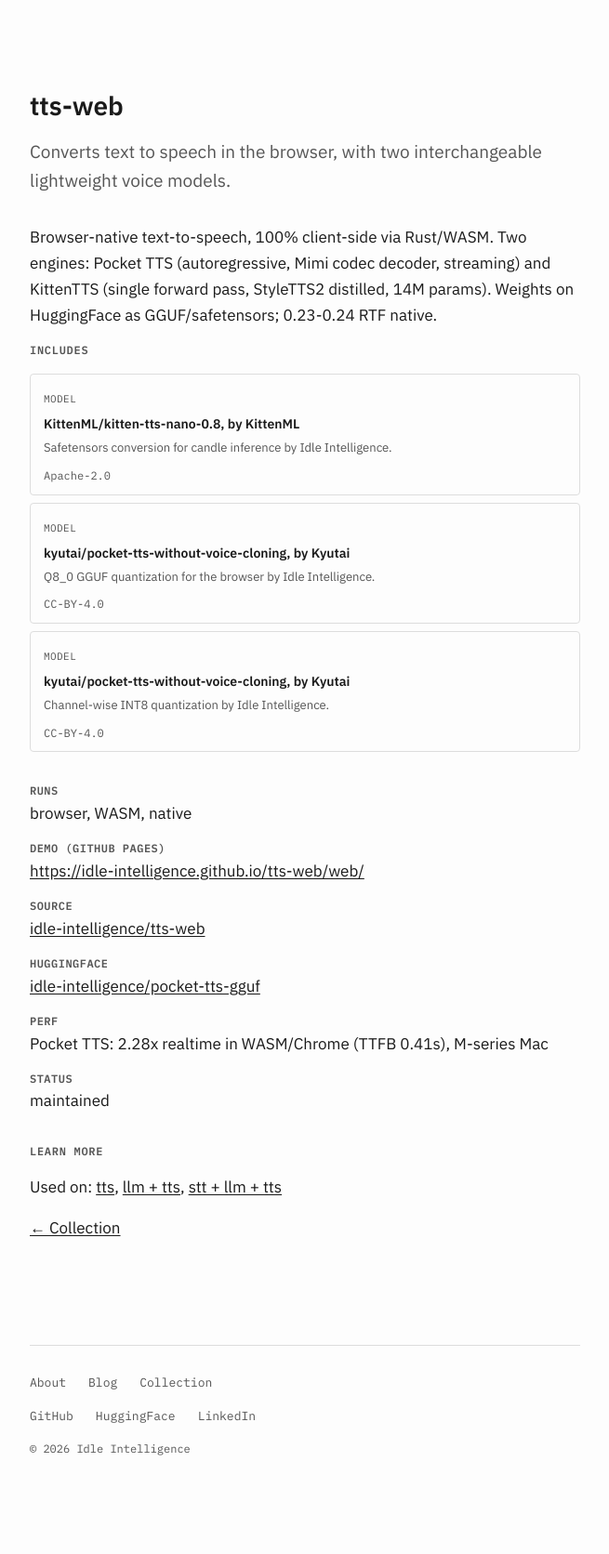
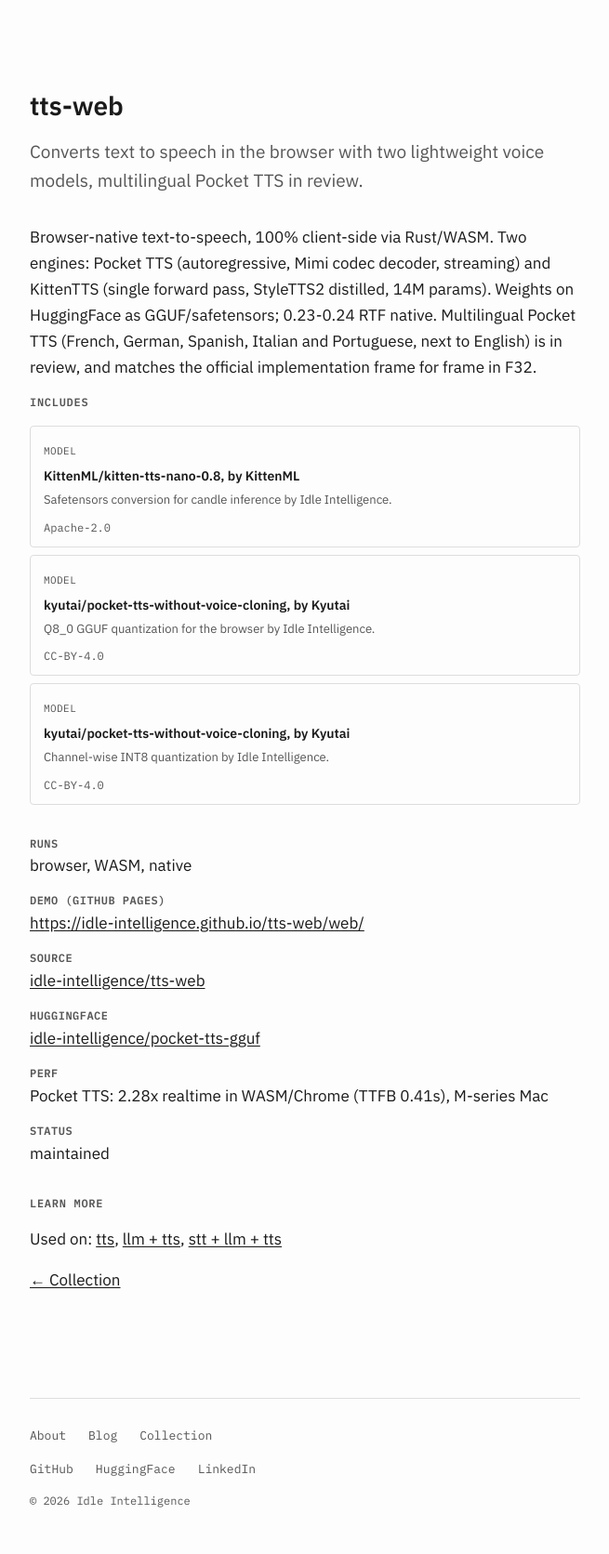
Before and after one commit to idle-intelligence/site, a Jekyll site: the page built from _collection/tts-web.md, in a window 1280 px wide. Shown: the whole page at 93% size, without its empty margins (312-967 px from the left). Built offline with Jekyll 4.4.1, drawn with Linux system fonts in a browser that asks for light colours; before the commit the page ends 1616 px from its top, so only the background shows below that.

Commit message:
tts-web: mention multilingual Pocket TTS, in review

```diff
--- a/_collection/tts-web.md
+++ b/_collection/tts-web.md
@@ -18,7 +18,7 @@ used_on:
     url: "https://trucs.ai/stt-llm-tts/"
 perf_highlight: "Pocket TTS: 2.28x realtime in WASM/Chrome (TTFB 0.41s), M-series Mac"
 card_proof: "2.28x realtime, WASM/Chrome"
-what_is: Converts text to speech in the browser, with two interchangeable lightweight voice models.
+what_is: Converts text to speech in the browser with two lightweight voice models, multilingual Pocket TTS in review.
 runs: browser, WASM, native
 model_size: Pocket TTS ~100M params; KittenTTS 14M params
 license: "model licence CC-BY-4.0 (Pocket TTS), Apache-2.0 (KittenTTS); code licence MIT"
@@ -27,7 +27,9 @@ blurb: >-
   Browser-native text-to-speech, 100% client-side via Rust/WASM. Two engines:
   Pocket TTS (autoregressive, Mimi codec decoder, streaming) and KittenTTS
   (single forward pass, StyleTTS2 distilled, 14M params). Weights on HuggingFace
-  as GGUF/safetensors; 0.23-0.24 RTF native.
+  as GGUF/safetensors; 0.23-0.24 RTF native. Multilingual Pocket TTS (French,
+  German, Spanish, Italian and Portuguese, next to English) is in review, and
+  matches the official implementation frame for frame in F32.
 ---
 
 {{ page.blurb }}
```
